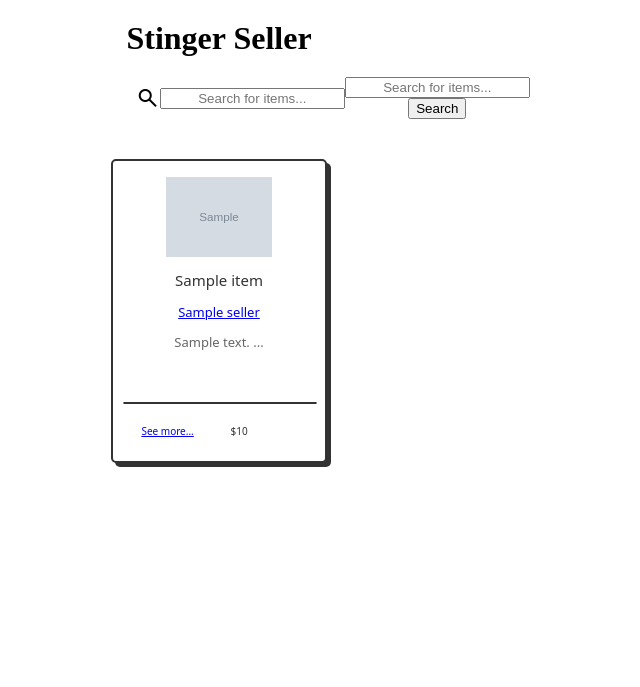
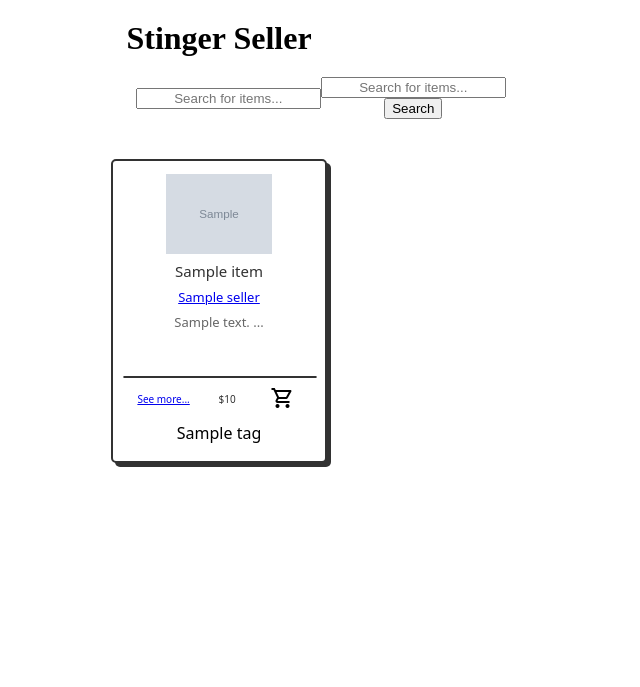
Before and after one commit to mika-okamoto/Stinger-Seller, a Flask app: template app/templates/index.html in a window 1280 px wide. Shown: the part 40-727 px from the top of the page, without its empty margins (421-1061 px from the left). Run offline with Flask 3, Linux system fonts and the light colour scheme; the template is opened without the code that fills it: most values are stand-ins (such as "Sample title", 1, 10 or a date in 2020); grey boxes marked "Sample" are stand-in pictures; parts of the project's set-up code (start-up, migrations or seed data) failed here and were passed over.

Commit message:
Minor changes

```diff
--- a/app/templates/index.html
+++ b/app/templates/index.html
@@ -16,8 +16,6 @@
     </div>
 
     <div class="search">
-        <span class="material-symbols-outlined">search</span>
-
         <input type="text" placeholder="Search for items...">
         <form action="{{  url_for('index') }}" method="post">
             <input type="text" id="search_words" name="keywords" placeholder="Search for items...">
@@ -37,9 +35,14 @@
             <div class="card-footer">
                 <div class="card-redirect"><a href="{{ url_for('item_page', id=item['id']) }}">See more...</a></div>
                 <div class="card-price">${{ item["price"] }}</div>
-                <button class="card-btn">
-                    <svg xmlns="http://www.w3.org/2000/svg" viewBox="0 0 512 512"><path d="m397.78 316h-205.13a15 15 0 0 1 -14.65-11.67l-34.54-150.48a15 15 0 0 1 14.62-18.36h274.27a15 15 0 0 1 14.65 18.36l-34.6 150.48a15 15 0 0 1 -14.62 11.67zm-193.19-30h181.25l27.67-120.48h-236.6z"></path><path d="m222 450a57.48 57.48 0 1 1 57.48-57.48 57.54 57.54 0 0 1 -57.48 57.48zm0-84.95a27.48 27.48 0 1 0 27.48 27.47 27.5 27.5 0 0 0 -27.48-27.47z"></path><path d="m368.42 450a57.48 57.48 0 1 1 57.48-57.48 57.54 57.54 0 0 1 -57.48 57.48zm0-84.95a27.48 27.48 0 1 0 27.48 27.47 27.5 27.5 0 0 0 -27.48-27.47z"></path><path d="m158.08 165.49a15 15 0 0 1 -14.23-10.26l-25.71-77.23h-47.44a15 15 0 1 1 0-30h58.3a15 15 0 0 1 14.23 10.26l29.13 87.49a15 15 0 0 1 -14.23 19.74z"></path></svg>
-                </button>
+                <a href="{{ url_for('item_page', id=item['id']) }}"><button class="card-btn">
+                    <span class="material-symbols-outlined">shopping_cart</span>
+                </button></a>
+            </div>
+            <div class="card-tags">
+                {% for tag in item["tags"] %}
+                    <div class="tag">{{tag}}</div>
+                {% endfor %}
             </div>
                     <!-- <p class="card-tag">{{ item["tag"] }}</p>
                     <p class="card-tag">{{ item["tag"] }}</p> -->
```
